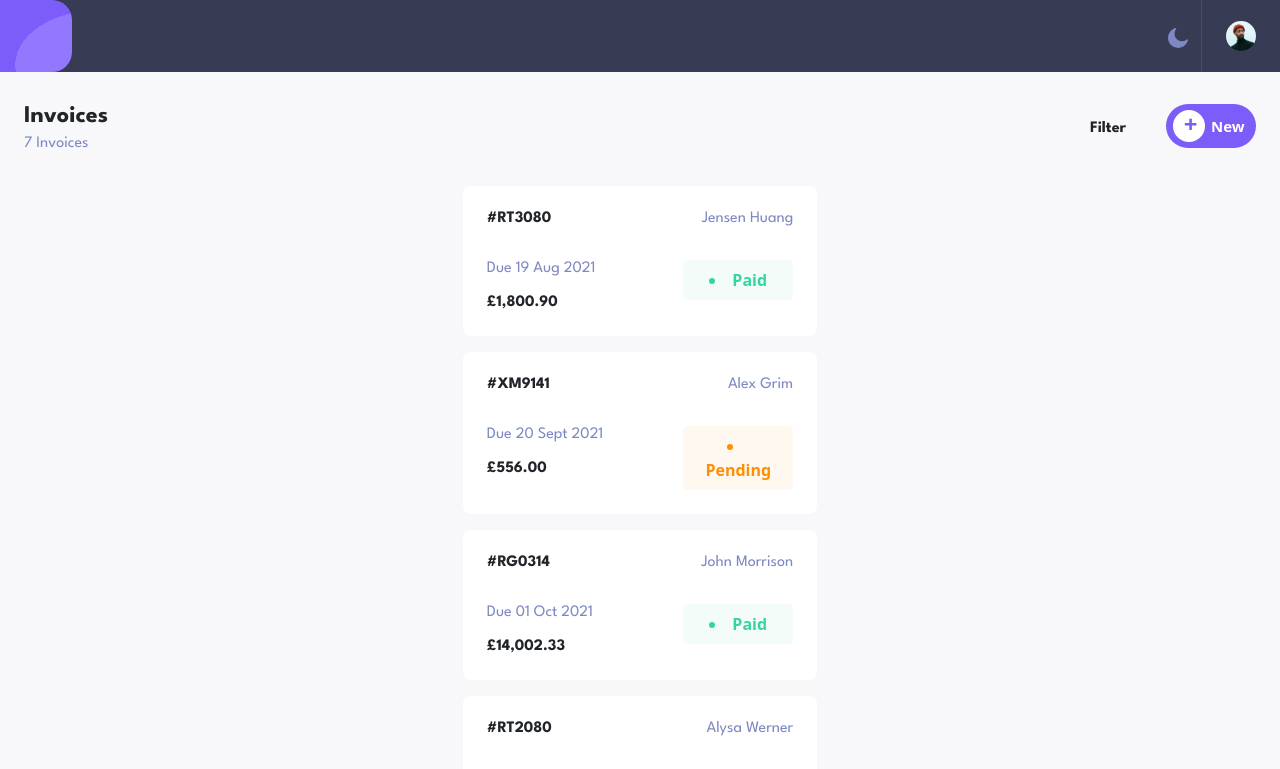
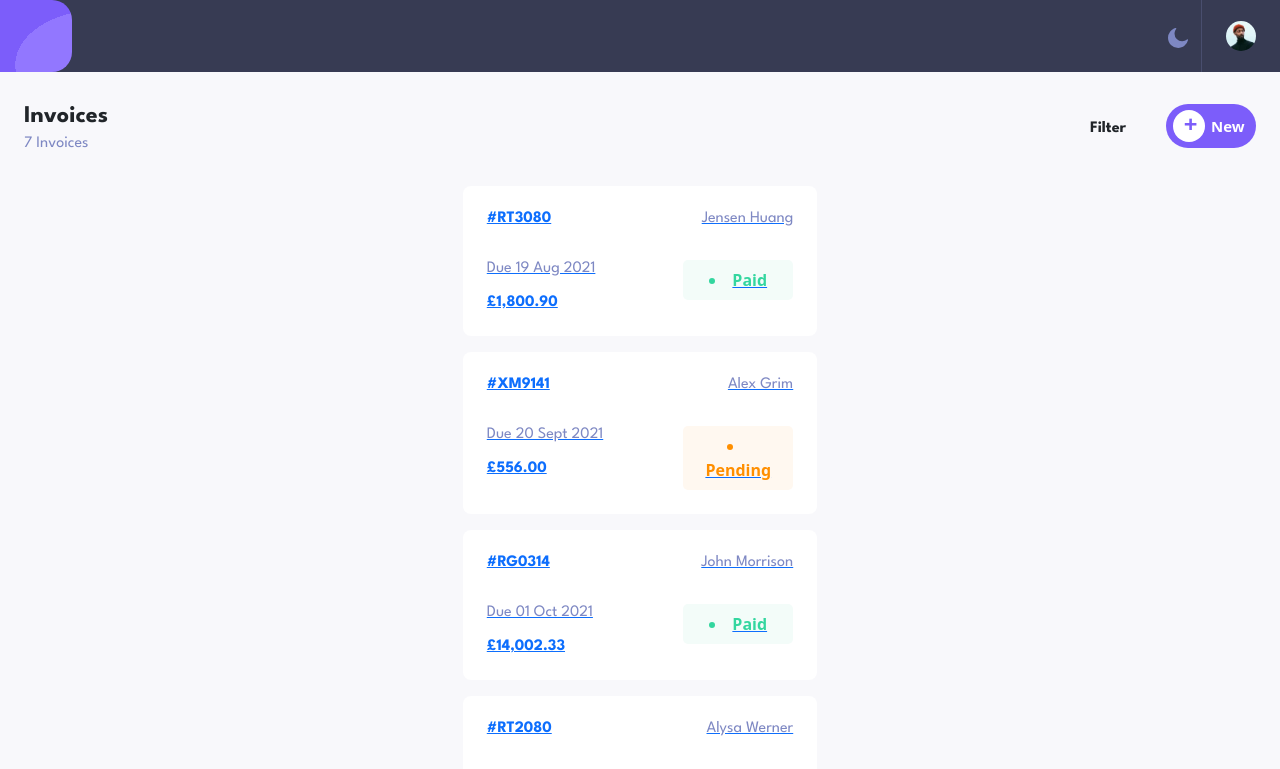
Before and after one commit to kebin20/invoice-app, a Vue app: page /invoices in a window 1280 px wide. Shown: the top 769 px of the page. Built offline with nearby package versions, Linux system fonts and the light colour scheme; no server answers; some icons are missing.

Commit message:
chore: changed data structure for invoice item, added router link for card

```diff
--- a/src/App.vue
+++ b/src/App.vue
@@ -14,7 +14,7 @@ export default {
   name: 'App',
   components: {
     TheNavbar,
-    TheMenuBar,
+    TheMenuBar
   }
 }
 </script>
--- a/src/components/InvoiceCard.vue
+++ b/src/components/InvoiceCard.vue
@@ -1,6 +1,7 @@
 <template>
   <li v-for="invoice of invoices" :key="invoice.id">
     <BaseCard>
+      <router-link to="/invoices/RT3080">
         <header class="client-container d-flex justify-content-between mb-3">
           <p class="font-weight-bold">#{{ invoice.id }}</p>
           <p class="color-blue">{{ invoice.clientName }}</p>
@@ -12,6 +13,7 @@
           </div>
           <InvoiceStatus :status="invoice.status" />
         </div>
+      </router-link>
     </BaseCard>
   </li>
 </template>
--- a/src/pages/CreateInvoice.vue
+++ b/src/pages/CreateInvoice.vue
@@ -117,7 +117,7 @@ export default {
       invoiceDate: '',
       paymentTerms: '30',
       description: '',
-      itemList: []
+      itemList: [{ itemName: '', itemQuantity: '', itemPrice: '', itemTotal: '' }]
     }
   },
   methods: {
```
Lines whose indentation alone changed are shown as unchanged.
